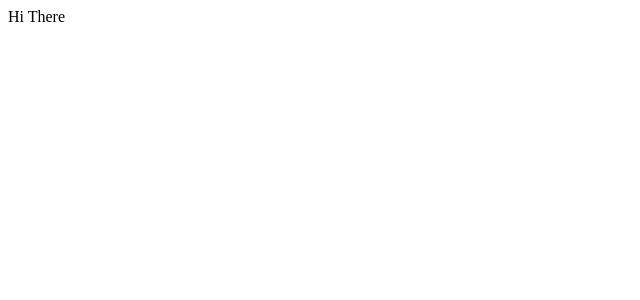
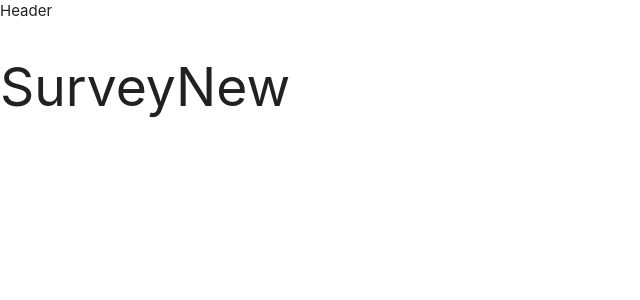
Before and after one commit to jacobsilver2/griderNodeServer, a React (Create React App) app in the folder client/: page /surveys/new in a window 1280 px wide. Shown: the top 300 px of the page, without its empty margins (0-640 px from the left). Built offline with nearby package versions, Linux system fonts and the light colour scheme.

Commit message:
added materialize css to index.js

```diff
--- a/client/package.json
+++ b/client/package.json
@@ -4,6 +4,7 @@
   "private": true,
   "dependencies": {
     "http-proxy-middleware": "^0.19.0",
+    "materialize-css": "^1.0.0",
     "react": "^16.5.2",
     "react-dom": "^16.5.2",
     "react-redux": "^5.0.7",
--- a/client/src/components/App.js
+++ b/client/src/components/App.js
@@ -1,9 +1,22 @@
 import React from 'react';
+import { BrowserRouter, Route } from 'react-router-dom';
+import Header from './Header';
+
+const Dashboard = () => <h2>Dashboard</h2>
+const SurveyNew = () => <h2>SurveyNew</h2>
+const Landing = () => <h2>Landing</h2>
 
 const App = () => {
   return (
     <div>
-      Hi There
+      <Header />
+      <BrowserRouter>
+        <div>
+          <Route path="/" exact component={Landing} />
+          <Route path="/surveys" exact component={Dashboard} />
+          <Route path="/surveys/new" component={SurveyNew} />
+        </div>
+      </BrowserRouter>
     </div>
   );
 }
--- /dev/null
+++ b/client/src/components/Header.js
@@ -0,0 +1,14 @@
+import React, { Component } from 'react';
+
+class Header extends Component {
+
+  render() {
+    return (
+      <div>
+        Header
+      </div>
+    );
+  }
+}
+
+export default Header;
--- a/client/src/index.js
+++ b/client/src/index.js
@@ -1,11 +1,12 @@
+import 'materialize-css/dist/css/materialize.min.css';
 import React from 'react';
 import ReactDOM from 'react-dom';
 import { Provider } from 'react-redux';
 import { createStore, applyMiddleware } from 'redux';
+import App from './components/App';
+import reducers from './reducers/index';
 
-import App from './components/App';
-
-const store = createStore( () => [], {}, applyMiddleware() );
+const store = createStore( reducers, {}, applyMiddleware() );
 
 
 ReactDOM.render(
--- /dev/null
+++ b/client/src/reducers/authReducer.js
@@ -0,0 +1,5 @@
+export default function(state = {}, action) {
+  switch (action.type) {
+    default: return state;
+  }
+}
--- /dev/null
+++ b/client/src/reducers/index.js
@@ -0,0 +1,6 @@
+import { combineReducers } from 'redux';
+import authReducer from './authReducer';
+
+export default combineReducers({
+  auth: authReducer
+})
```
Also changed, not shown: 1 other file (tests, documents, lock files or other folders).
